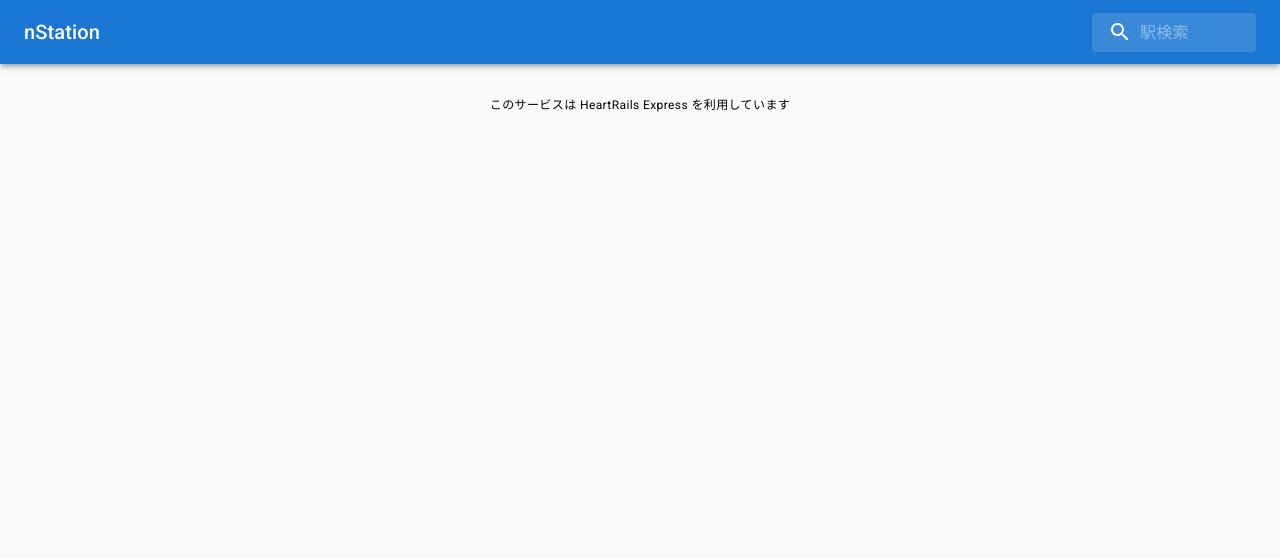
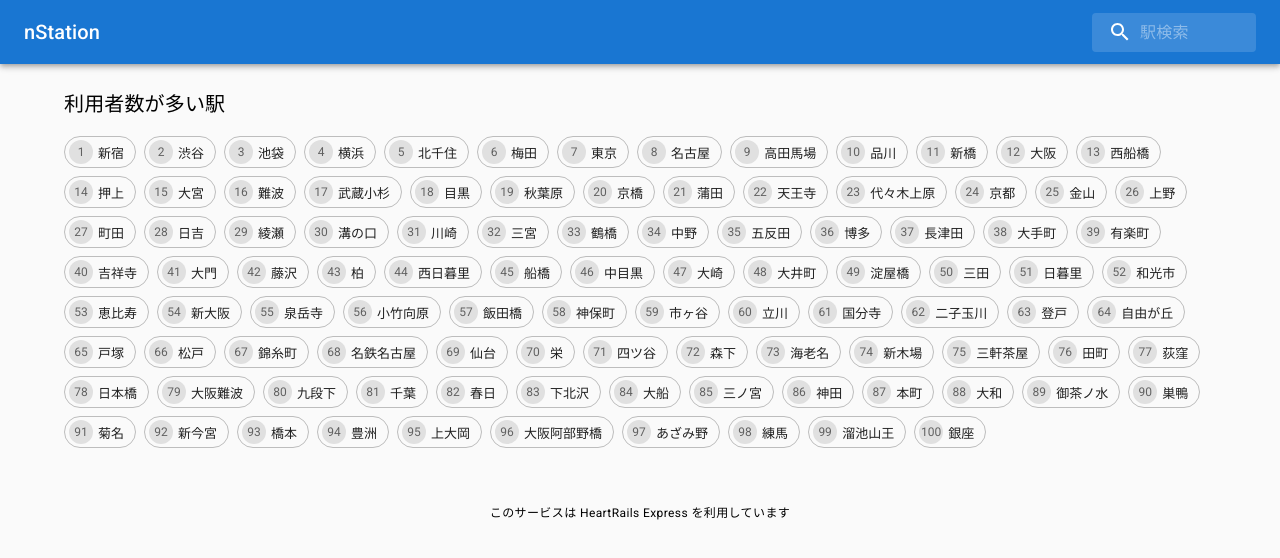
Before and after one commit to szkyudi/nstation, a Next.js app: page / in a window 1280 px wide. Shown: the top 558 px of the page. Built offline with nearby package versions, Linux system fonts and the light colour scheme.

Commit message:
トップページに利用者数の多い駅を追加

```diff
--- /dev/null
+++ b/components/organisms/PopularStationList.tsx
@@ -0,0 +1,30 @@
+import { Avatar, Chip, Grid, useMediaQuery, useTheme } from "@mui/material";
+import { grey } from "@mui/material/colors";
+import Link from "next/link";
+
+type Props = {
+  stations: string[];
+}
+export const PopularStationList: React.FC<Props> = ({ stations }) => {
+  const theme = useTheme();
+  const isDownSm = useMediaQuery(theme.breakpoints.down('sm'));
+
+  return (
+    <Grid container spacing={1}>
+      {stations.map((name, index) => (
+        <Grid item key={name}>
+          <Link href={`/stations/${name}`}>
+            <Chip
+              clickable
+              component="a"
+              variant="outlined"
+              size={isDownSm ? 'small' : 'medium'}
+              avatar={<Avatar sx={{ background: grey[300]}}>{index + 1}</Avatar>}
+              label={name}
+            />
+          </Link>
+        </Grid>
+      ))}
+    </Grid>
+  )
+}
--- a/components/templates/Home.tsx
+++ b/components/templates/Home.tsx
@@ -1,7 +1,9 @@
-import { Box } from "@mui/material";
+import { Box, Container, Grid, Typography } from "@mui/material";
 import { Header } from "../organisms/Header"
 import { Footer } from "../organisms/Footer";
 import { theme } from "@/lib/styles/theme";
+import { PopularStationList } from "../organisms/PopularStationList";
+import { popularStations } from "@/lib/data/popularStations";
 
 export const Home: React.FC = () => {
   return (
@@ -10,6 +12,22 @@ export const Home: React.FC = () => {
       minHeight: '100vh'
     }}>
       <Header />
+      <Container>
+        <Box py={3}>
+          <Box mb={2}>
+            <Typography mb={1} variant="h6" component="h2">利用者数が多い駅</Typography>
+          </Box>
+          <Grid
+            container
+            spacing={1}
+            alignItems="stretch"
+          >
+            <Grid item xs={12}>
+              <PopularStationList stations={popularStations} />
+            </Grid>
+          </Grid>
+        </Box>
+      </Container>
       <Footer />
     </Box>
   )
--- a/lib/data/popularStations.ts
+++ b/lib/data/popularStations.ts
@@ -58,7 +58,6 @@ export const popularStations = [
   "飯田橋",
   "神保町",
   "市ヶ谷",
-  "市ケ谷",
   "立川",
   "国分寺",
   "二子玉川",
```
Also changed, not shown: components/organisms/AdjacentStationList.tsx (+3 -13 lines), components/organisms/StationListItem.tsx (added, +17 -0 lines), components/organisms/Stations.tsx (deleted, +0 -18 lines).
